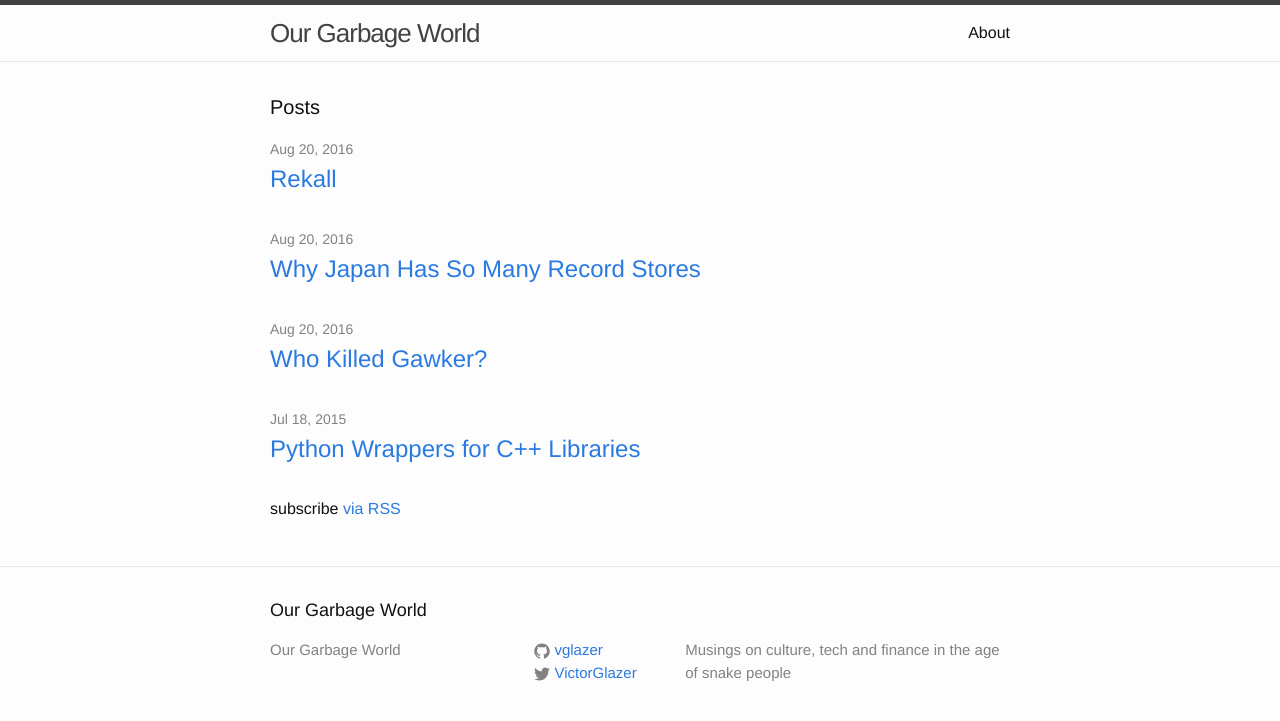
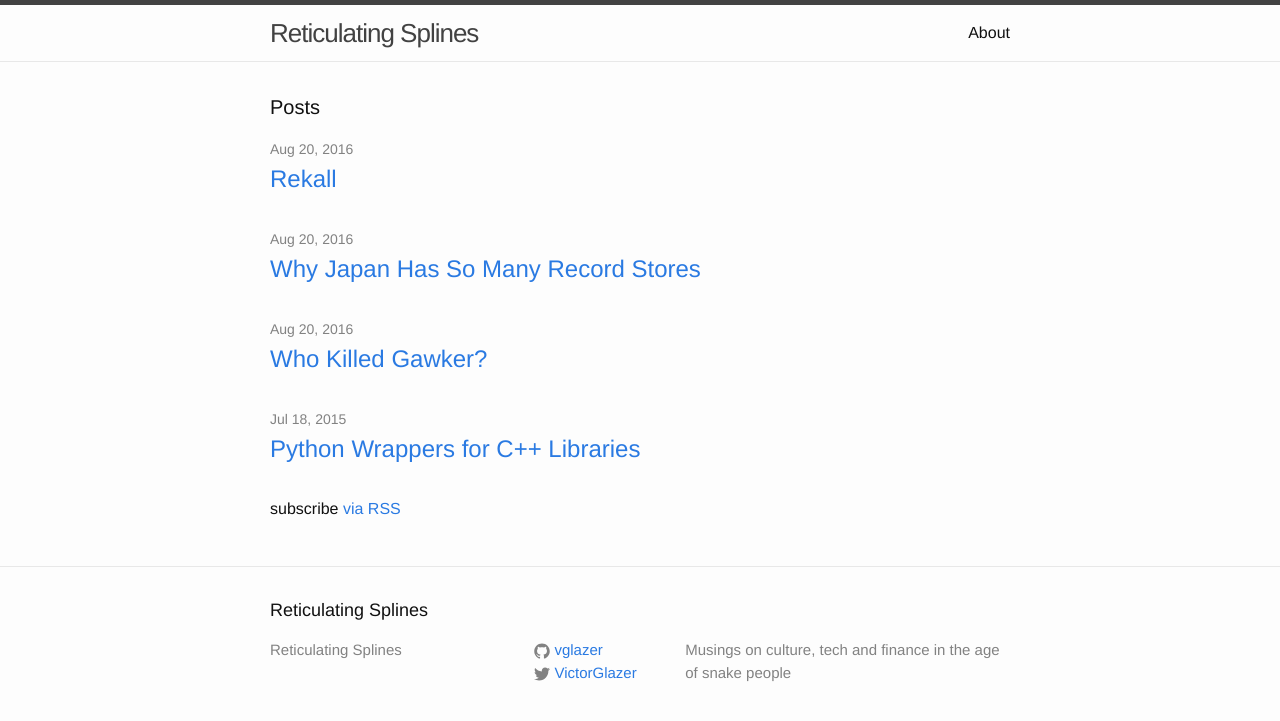
Before and after one commit to vglazer/vglazer.github.io, a Jekyll site: the page built from index.html, in a window 1280 px wide. Shown: the top 721 px of the page. Built offline with Jekyll 4.4.1, drawn with Linux system fonts in a browser that asks for light colours.

Commit message:
Another title change

```diff
--- a/_config.yml
+++ b/_config.yml
@@ -1,5 +1,5 @@
 # Site settings
-title: Our Garbage World
+title: Reticulating Splines
 #email: your-email@domain.com
 description: > # this means to ignore newlines until "baseurl:"
     Musings on culture, tech and finance in the age of snake people
```
